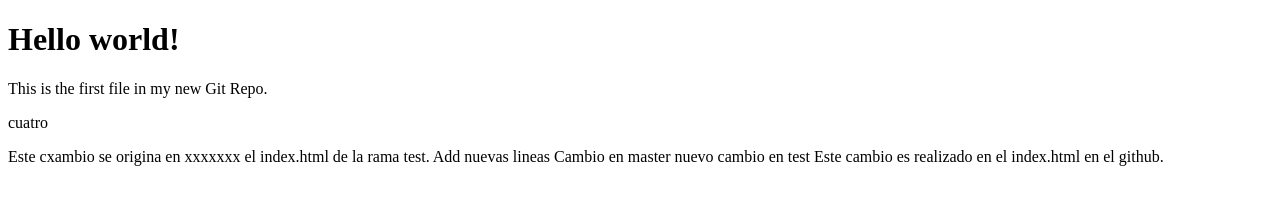
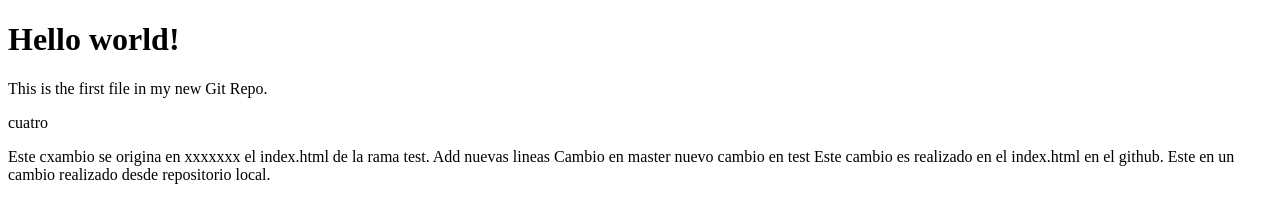
Before and after one commit to crodrigr/proyecto_g12, a plain HTML site: page index.html in a window 1280 px wide. Drawn offline with Linux system fonts and the light colour scheme.

Commit message:
trabajo readme y index.html

```diff
--- a/index.html
+++ b/index.html
@@ -15,5 +15,7 @@ nuevo cambio en test
 
 Este cambio es realizado en el index.html en el github.
 
+Este en un cambio realizado desde repositorio local.
+
 </body>
 </html>
```
Also changed, not shown: 1 other file.
